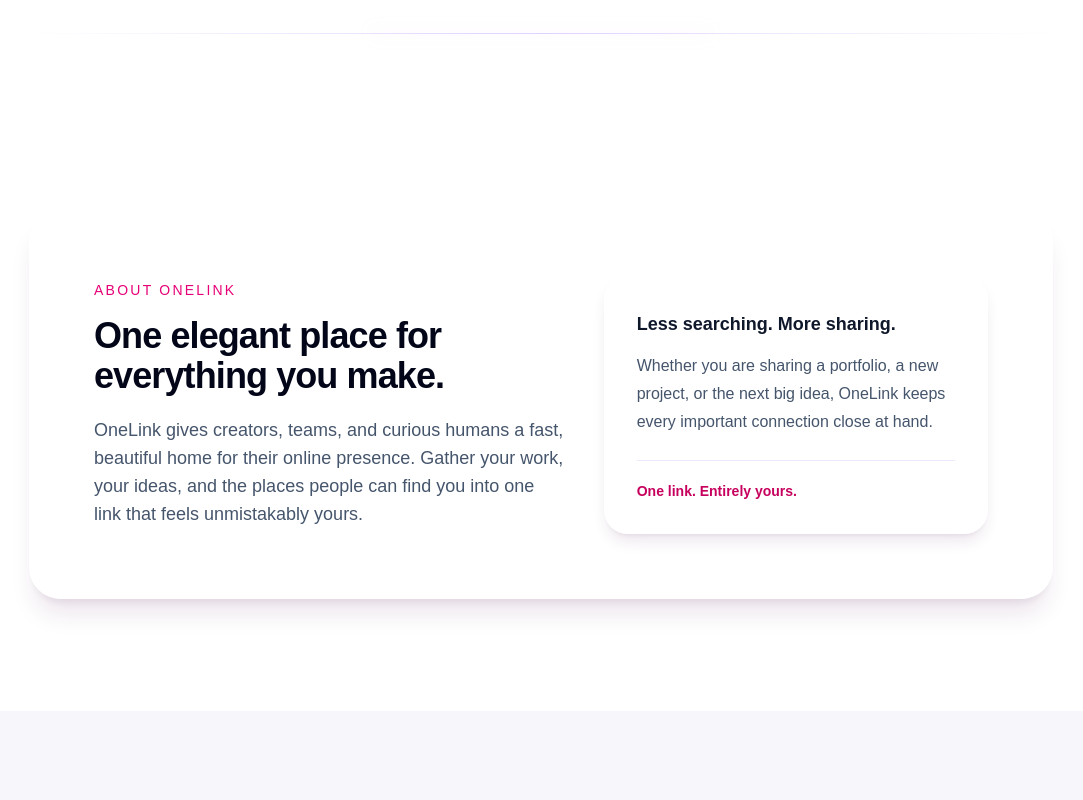
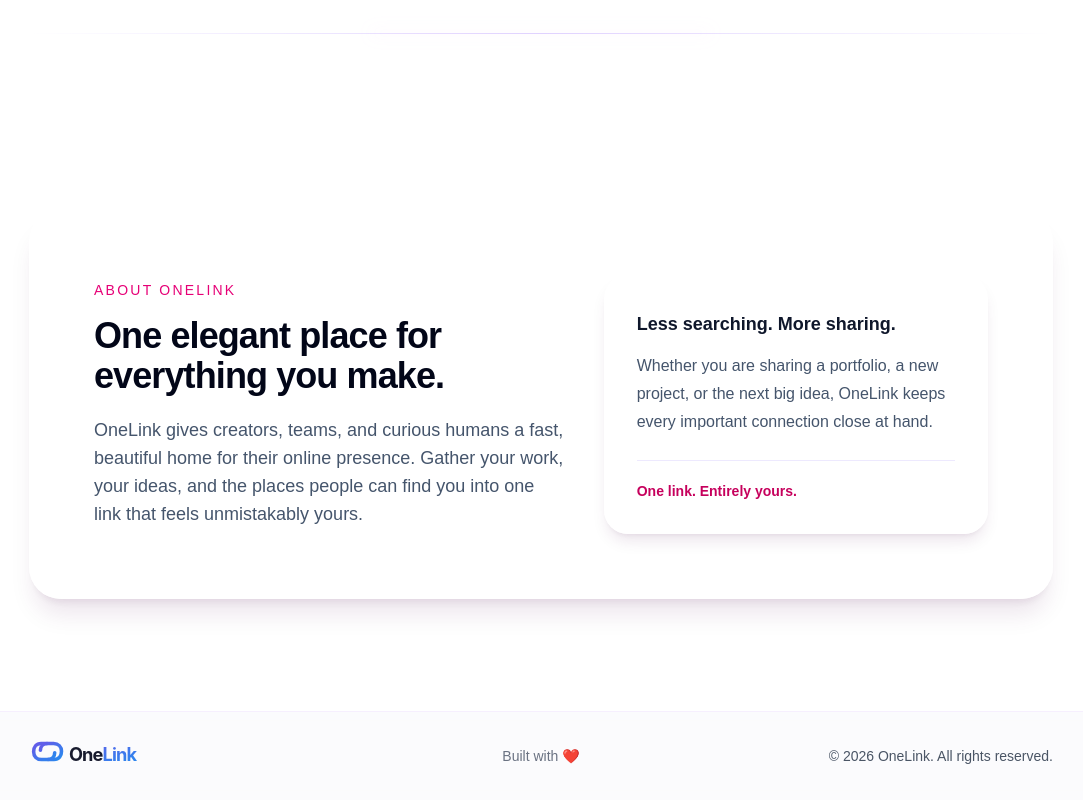
Before and after one commit to Divyam16choubey/OneLink, a Next.js app: page / in a window 1280 px wide. Shown: the part 1692-2492 px from the top of the page, without its empty margins (99-1182 px from the left). Before the commit the page ends 2403 px from the top, so only its background shows below. Built offline with nearby package versions, Linux system fonts and the light colour scheme.

Commit message:
footer implemented

```diff
--- a/app/layout.js
+++ b/app/layout.js
@@ -1,6 +1,7 @@
 import { Geist, Geist_Mono } from "next/font/google";
 import { Suspense } from "react";
 import "./globals.css";
+import Footer from "@/components/Footer";
 import Navbar from "@/components/Navbar";
 
 const geistSans = Geist({
@@ -28,7 +29,8 @@ export default function RootLayout({ children }) {
         <Suspense fallback={null}>
           <Navbar />
         </Suspense>
-        {children}
+        <div className="flex-1">{children}</div>
+        <Footer />
       </body>
     </html>
   );
--- /dev/null
+++ b/components/Footer.js
@@ -0,0 +1,68 @@
+"use client"
+import Link from "next/link"
+
+const scrollToTop = (e) => {
+    e.preventDefault()
+    window.scrollTo({ top: 0, behavior: "smooth" })
+}
+
+const Footer = () => (
+    <footer className="border-t border-purple-100/60 bg-white/45 px-6 py-6 text-sm text-gray-600 backdrop-blur-md sm:px-10 lg:px-[10vw]">
+        <div className="relative mx-auto flex max-w-6xl flex-col items-center gap-4 text-center md:flex-row md:justify-between md:text-left">
+            <Link
+                href="/"
+                onClick={scrollToTop}
+                aria-label="Scroll to top"
+                className="group flex shrink-0 items-center rounded-full outline-none transition-opacity hover:opacity-80 focus-visible:ring-2 focus-visible:ring-indigo-500 focus-visible:ring-offset-2"
+            >
+                <svg
+                    className="h-7 w-auto sm:h-10"
+                    xmlns="http://www.w3.org/2000/svg"
+                    viewBox="0 0 440 112"
+                    fill="none"
+                    role="img"
+                    aria-label="OneLink"
+                >
+                    <defs>
+                        <linearGradient id="oneLinkGradient" x1="0" y1="0" x2="1" y2="1">
+                            <stop offset="0%" stopColor="#6758E8" />
+                            <stop offset="100%" stopColor="#268BEE" />
+                        </linearGradient>
+                    </defs>
+                    <g transform="translate(8 8)">
+                        <path
+                            d="M43 13 L26 13 C12 13 5 23 5 36 C5 49 14 58 27 58 L44 58 C56 58 64 50 64 39"
+                            stroke="url(#oneLinkGradient)"
+                            strokeWidth="10"
+                            strokeLinecap="round"
+                        />
+                        <path
+                            d="M45 58 L62 58 C76 58 83 48 83 35 C83 22 74 13 61 13 L44 13 C32 13 24 21 24 32"
+                            stroke="url(#oneLinkGradient)"
+                            strokeWidth="10"
+                            strokeLinecap="round"
+                        />
+                    </g>
+
+                    <text
+                        x="112"
+                        y="69"
+                        fontFamily="Inter, Arial, sans-serif"
+                        fontSize="51"
+                        fontWeight="700"
+                        letterSpacing="-2.5"
+                        fill="#171A2D"
+                    >
+                        One<tspan fill="url(#oneLinkGradient)">Link</tspan>
+                    </text>
+                </svg>
+            </Link>
+            <p className="text-gray-500 md:absolute md:left-1/2 md:-translate-x-1/2">
+                <span className="text-gray-500">Built with ❤️</span>
+            </p>
+            <p>&copy; 2026 OneLink. All rights reserved.</p>
+        </div>
+    </footer>
+)
+
+export default Footer
```
